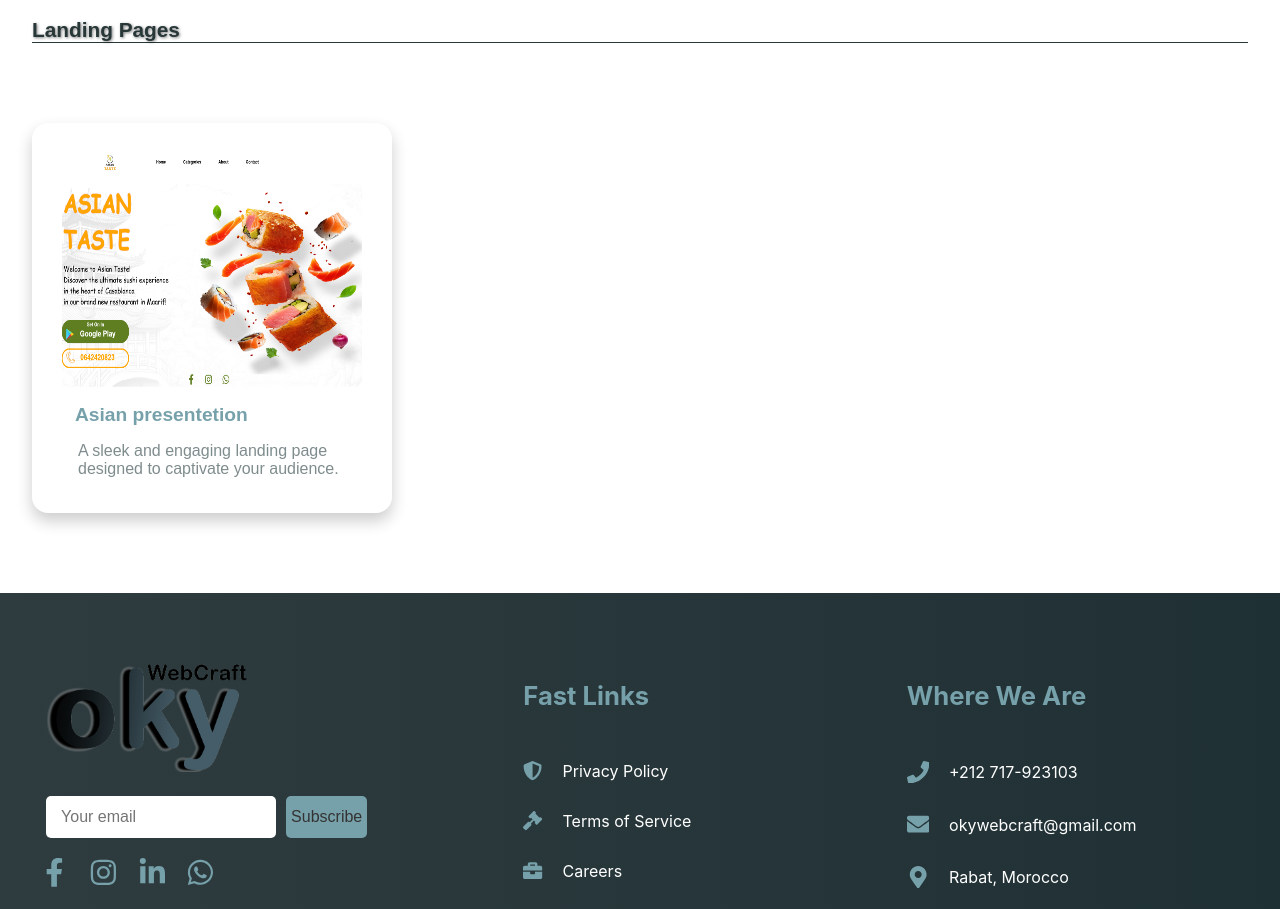
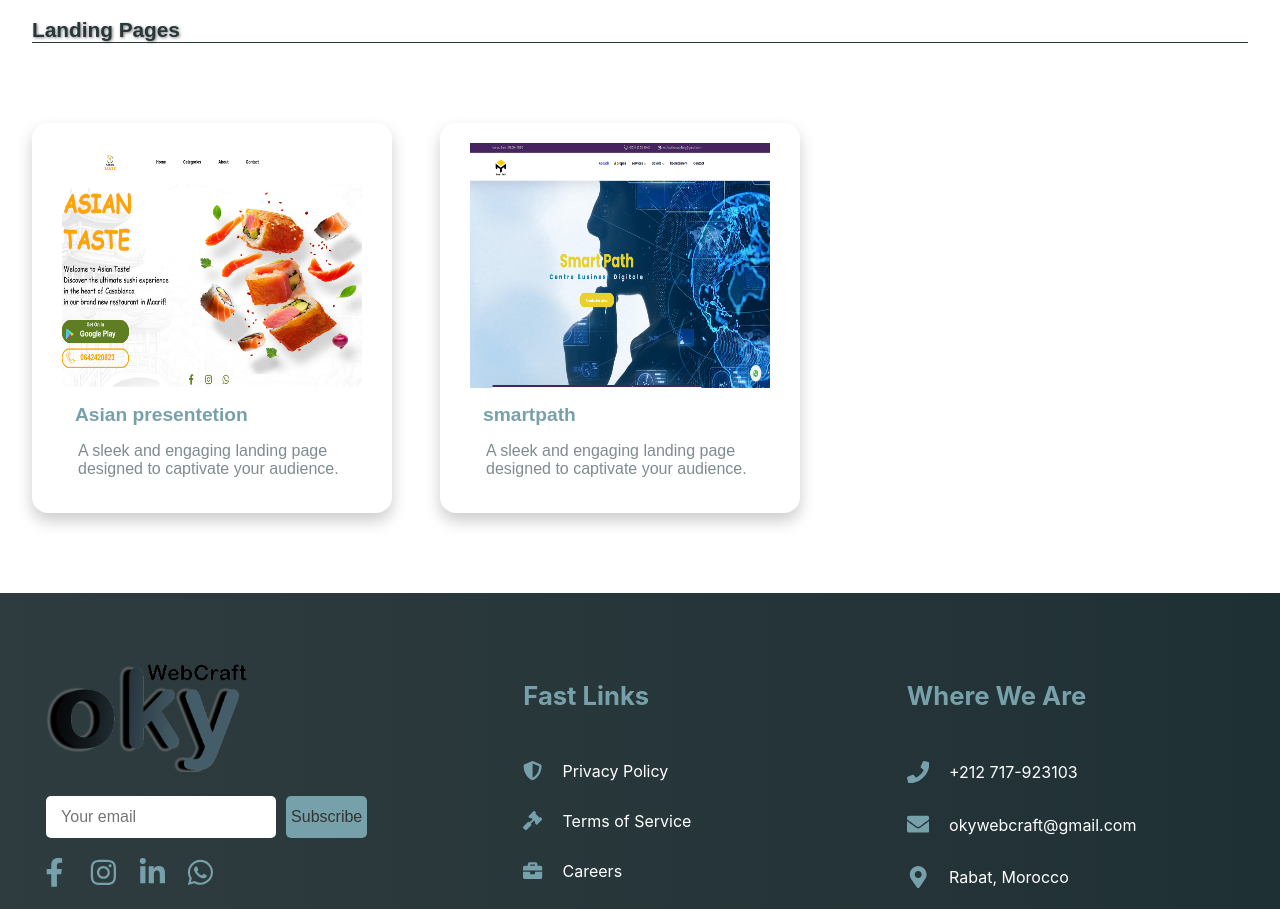
Before and after one commit to echadaniYassine/OKYWebcraft, a React (Create React App) app: page /category-web in a window 1280 px wide. Shown: the part 780-1689 px from the top of the page. Built offline with nearby package versions, Linux system fonts and the light colour scheme.

Commit message:
add oumaima project

```diff
--- a/src/pages/FastLinks/Terms_of_Service.jsx
+++ b/src/pages/FastLinks/Terms_of_Service.jsx
@@ -12,7 +12,7 @@ const TermsOfService = () => {
 
       <section>
         <h2>1. Introduction</h2>
-        <p>Welcome to [Your App Name]. By using our services, you agree to the following terms and conditions.</p>
+        <p>Welcome to OKY WebCraft. By using our services, you agree to the following terms and conditions.</p>
       </section>
 
       <section>
--- a/src/pages/realisation/WebCategory.jsx
+++ b/src/pages/realisation/WebCategory.jsx
@@ -16,7 +16,7 @@ const projects = [
     subcategory: "application",
     title: 'Trendify Store',
     image: 'assets/app2.png',
-    demoLink: 'https://trendify-frontend-nine.vercel.app/login',
+    demoLink: 'https://trendify-frontend-nine.vercel.app/',
     description: 'This application is built with robust features for optimal performance.',
   },
   {
@@ -27,15 +27,25 @@ const projects = [
     demoLink: 'https://asian-taste-one.vercel.app/',
     description: 'A sleek and engaging landing page designed to captivate your audience.',
   },
+  ,
+  {
+    id: 4,
+    subcategory: "landing",
+    title: 'smartpath',
+    image: 'assets/smartPath.png',
+    demoLink: 'https://smartpath2.netlify.app/',
+    description: 'A sleek and engaging landing page designed to captivate your audience.',
+  }
 ];
 
 const CategoryWeb = () => {
+
+  const filterSubcategory = "application";
+  const filterSubcategorylanding = "landing";
+
   useEffect(() => {
-    // Scroll to top when the component is loaded
     window.scrollTo(0, 0);
   }, []);
-  const filterSubcategory = "application"; // Change this to filter different subcategories
-  const filterSubcategorylanding = "landing"; // Change this to filter different subcategories
 
   return (
     <div className="category-web">
@@ -77,11 +87,10 @@ const ProjectCard = ({ project }) => {
 
   return (
     <div ref={ref} className={`project-card ${inView ? 'fade-in' : ''}`}>
-      {/* Carousel */}
       <div className="carousel">
-        <img src={project.image} alt={project.title} className="carousel-image"/>
+        <img src={project.image} alt={project.title} className="carousel-image" />
         <div className="overlay">
-          <Link to={project.demoLink} className="live-demo-icon">
+          <Link to={project.demoLink} className="live-demo-icon" target="blank">
             🔗 Live Demo
           </Link>
         </div>
```
Also changed, not shown: public/assets/smartPath.png (added). Lines whose indentation alone changed are shown as unchanged.
